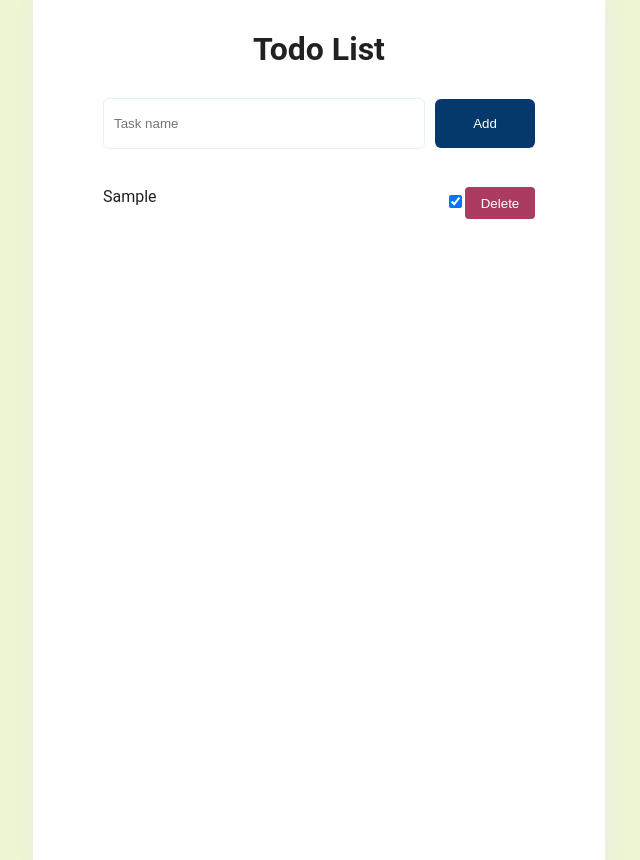
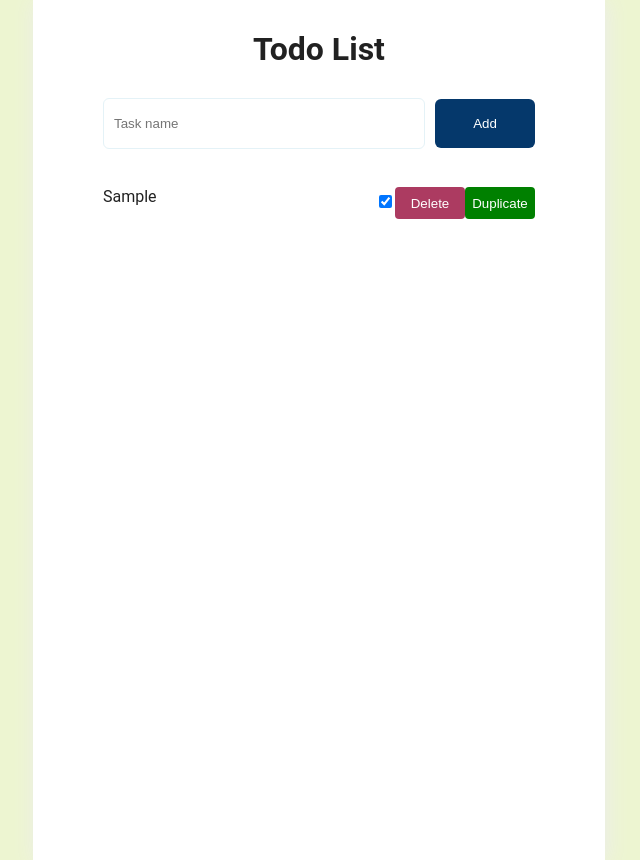
Before and after one commit to luc4sp/todo-redux-list, a React (Create React App) app: page / in a window 1280 px wide. Both pictures are taken after typing "Sample" into the empty fields and a click on the button "Add". Shown: the whole page, without its empty margins (321-961 px from the left). Built offline with nearby package versions, Linux system fonts and the light colour scheme.

Commit message:
add duplicate button

```diff
--- a/src/components/TodoItem.js
+++ b/src/components/TodoItem.js
@@ -1,6 +1,7 @@
 import React from 'react';
 import { useDispatch } from "react-redux";
 import { deleteTask } from "../redux/taskSlice";
+import { duplicateTask } from "../redux/taskSlice";
 
 const TodoItem = ({ id, title, checked }) => {
 
@@ -14,6 +15,15 @@ const TodoItem = ({ id, title, checked }) => {
 		)
 	}
 
+  const duplicate=()=>{
+    dispatch(
+      duplicateTask({
+        title: title,
+        checked: checked
+      })
+    )
+  }
+
 	return (
 		<li className="task-item">
 			<div>
@@ -24,6 +34,11 @@ const TodoItem = ({ id, title, checked }) => {
 				<button className="remove-task-button" onClick={()=>{
 					removeTask();
 				}}>Delete</button>
+
+        <button className="duplicate-task-button" onClick={()=>{
+          duplicate();
+        }}>Duplicate</button>
+
 			</div>
 		</li>
 	);
--- a/src/index.css
+++ b/src/index.css
@@ -75,6 +75,19 @@ body{
     border:none;
 }
 
+.duplicate-task-button{
+  background-color: green;
+  height: 32px;
+  color: white;
+  border-radius: 4px;
+  width: 70px;
+  border:none;
+}
+
+.duplicate-task-button:hover {
+  cursor: pointer;
+}
+
 .remove-task-button:hover{
     cursor: pointer;
 }
--- a/src/redux/taskSlice.js
+++ b/src/redux/taskSlice.js
@@ -14,10 +14,18 @@ export const tasksSlice = createSlice({
         },
         deleteTask: (state, action)=>{
             return state.filter((item) => item.id !== action.payload.id);
+        },
+        duplicateTask: (state, action) => {
+            const newTask = {
+                id: new Date(),
+                name: action.payload.title,
+                checked: action.payload.checked
+            }
+            state.push(newTask);
         }
     }
 });
 
-export const {addTask, deleteTask} = tasksSlice.actions;
+export const {addTask, deleteTask, duplicateTask} = tasksSlice.actions;
 
 export default tasksSlice.reducer;
```
